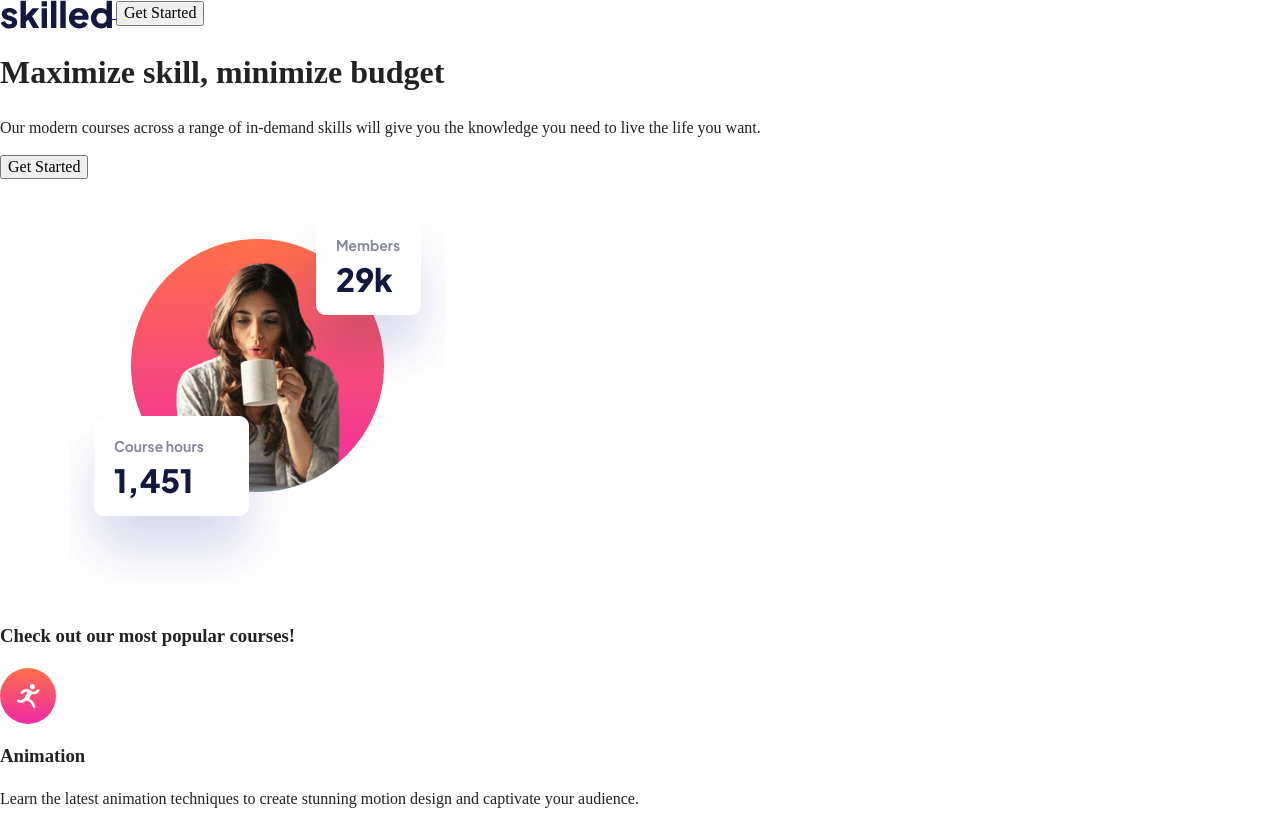
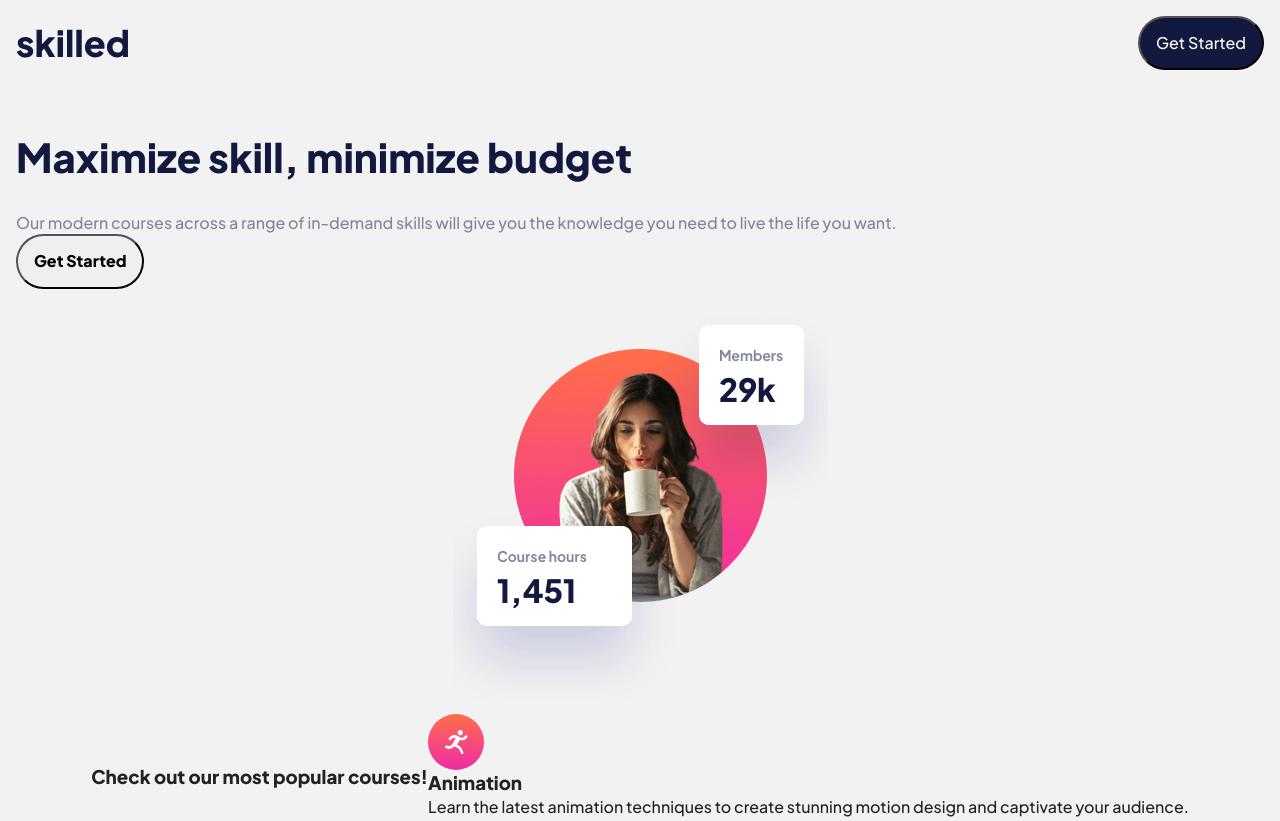
Before and after one commit to amyspencerproject/skilled-landing-page, a plain HTML site: page index.html in a window 1280 px wide. Shown: the top 821 px of the page. Drawn offline with Linux system fonts and the light colour scheme.

Commit message:
Used css flex to style some of the parent html elements.

```diff
--- a/css/main.css
+++ b/css/main.css
@@ -87,15 +87,118 @@ textarea {
    Author's custom styles
    ========================================================================== */
 
+   * {
+    padding: 0;
+    margin: 0;
+    box-sizing: border-box;
+}
+
+/**** Body *****/
+body {
+  display: flex;
+  justify-content: center;
+  align-items: center;
+  flex-flow: row wrap;
+  background-color: #F2F2F2;
+  font-family: 'Plus Jakarta Sans', sans-serif;
+
+}
+
+/**** Header *****/
+header {
+  display: flex;
+  justify-content: space-between;
+  align-items: center;
+  flex-flow: row nowrap;
+  width: 100%;
+  margin: 1em 1em;
+}
+
+.header-button {
+  color: #ffffff;
+  font-family: 'Plus Jakarta Sans', sans-serif;
+  font-weight: 500;
+  font-size: 1em;
+  background-color: #13183F;
+  border-radius: 2em;
+  padding: 1em;
+}
+
+
+/***** Main *****/
+main {
+  display: flex;
+  justify-content: center;
+  align-items: center;
+  flex-flow: row wrap;
+  width: 100%;
+}
+
+
+/***** Hero *****/
+.hero-area {
+  display: flex;
+  justify-content: center;
+  align-items: center;
+  flex-flow: row wrap;
+  width: 100%;
+}
+
+.content-wrapper {
+  width: 100%;
+  margin: 1em;
+  display: flex;
+  justify-content: left;
+  align-items: center;
+  flex-flow: row wrap;
+}
+
+h1 {
+  color: #13183F;
+  font-weight: 800;
+  font-size: 2.5rem;
+}
+
+.hero-area p {
+  color: #83869A;
+  width: 100%;
+}
+
+.hero-button {
+  border-radius: 2em;
+  padding: 1em;
+  font-weight: 800;
+}
+
+/***** Courses *****/
+.courses {
+  width: 90%;
+  display: flex;
+  justify-content: center;
+  align-items: center;
+  flex-flow: row wrap;
+}
+
+/***** Footer *****/
+footer {
+  display: flex;
+  justify-content: space-between;
+  align-items: center;
+  flex-flow: row wrap;
+  background-color: #13183F;
+  color: #ffffff;
+  width: 100%;
+  padding: 1.5em;
+}
 
 
 /* ==========================================================================
    Media Queries
    ========================================================================== */
 
-   @media only screen and (min-width: 35em) {
-    /* Style adjustments for viewports that meet the condition */
-  }
+   /* @media only screen and (min-width: 35em) {
+    Style adjustments for viewports that meet the condition
+  } */
 
   @media print,
     (-webkit-min-device-pixel-ratio: 1.25),
--- a/index.html
+++ b/index.html
@@ -8,6 +8,11 @@
   <link rel="stylesheet" href="css/normalize.css">
   <link rel="stylesheet" href="css/main.css">
 
+  <!-- Google Fonts -->
+  <link rel="preconnect" href="https://fonts.googleapis.com">
+  <link rel="preconnect" href="https://fonts.gstatic.com" crossorigin>
+  <link href="https://fonts.googleapis.com/css2?family=Plus+Jakarta+Sans:wght@500;800&display=swap" rel="stylesheet">
+
   <title>Frontend Mentor | Skilled e-learning landing page</title>
 </head>
 <body>
@@ -15,7 +20,7 @@
     <a href="#">
       <img src="./assets/logo-dark.svg" alt="skilled logo"/>
     </a>
-    <button class="" type="button">Get Started</button>
+    <button class="header-button" type="button">Get Started</button>
   </header>
 
   <main>
@@ -27,9 +32,9 @@
         <button class="hero-button" type="button">Get Started</button>
       </div>
 
-      <figure>
+      <div class="hero-image">
         <img src="./assets/image-hero-mobile.png"/>
-      </figure>
+      </div>
     </section>
 
     <section class="courses">
```
